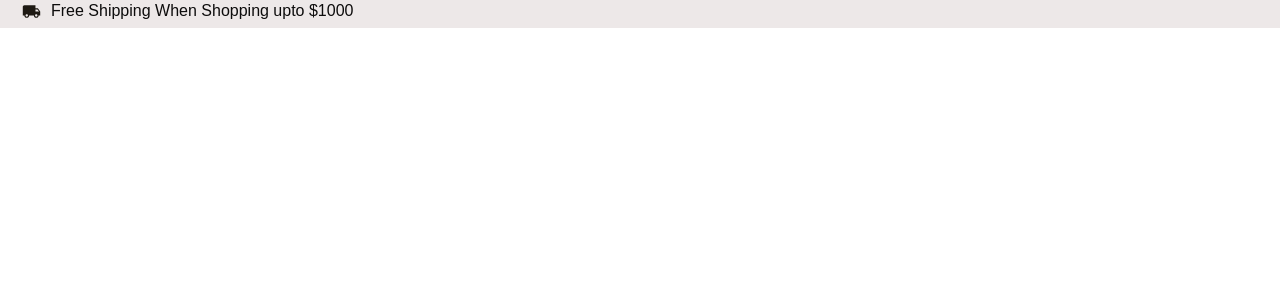
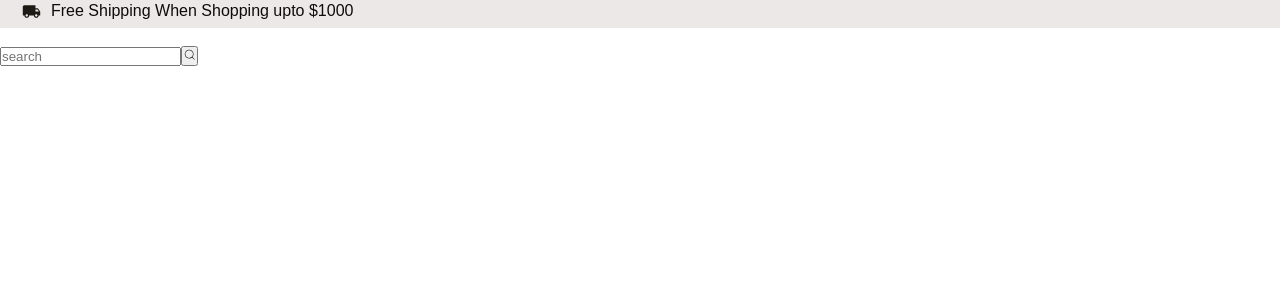
Before and after one commit to dilansakila/E-Commerce_App, a React (Create React App) app in the folder ecommerce_website/: page / in a window 1280 px wide. Shown: the top 300 px of the page. Built offline with nearby package versions, Linux system fonts and the light colour scheme.

Commit message:
updated nav

```diff
--- a/ecommerce_website/src/comp/nav.js
+++ b/ecommerce_website/src/comp/nav.js
@@ -1,5 +1,6 @@
 import React from 'react'
 import { MdLocalShipping } from "react-icons/md";
+import { CiSearch } from "react-icons/ci";
 import './nav.css'
 
 
@@ -15,6 +16,15 @@ const nav = () => {
               <p>Free Shipping When Shopping upto $1000</p>
             </div>
         </div>
+        <div className='mid_header'>
+          <div className='logo'>
+            <img src=""></img>
+          </div>
+          <div className='search_box'>
+            <input type='text' value='' placeholder='search'></input>
+            <button><CiSearch /></button>
+          </div>
+        </div>
       </div>
     </>
   )
```
